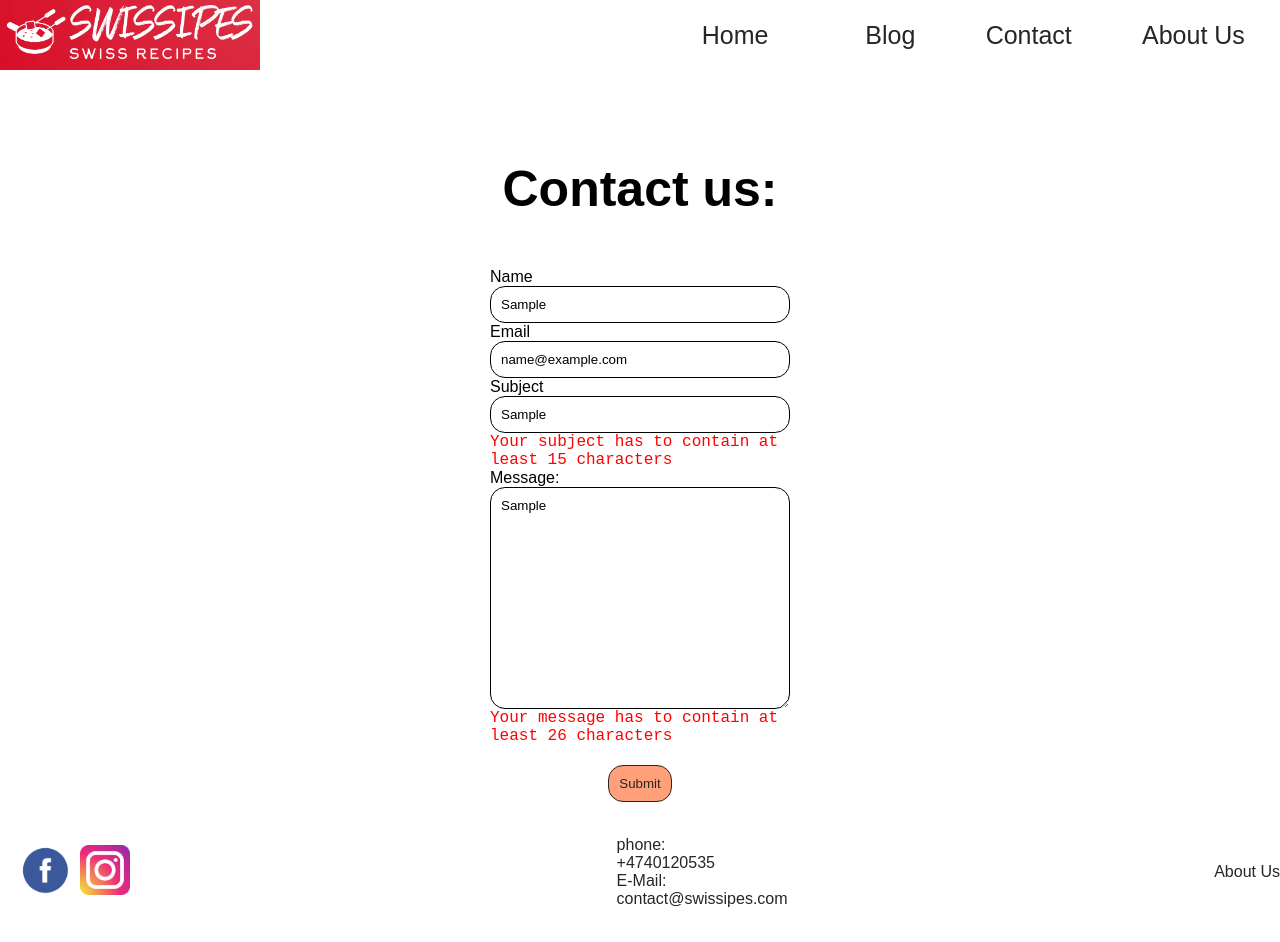
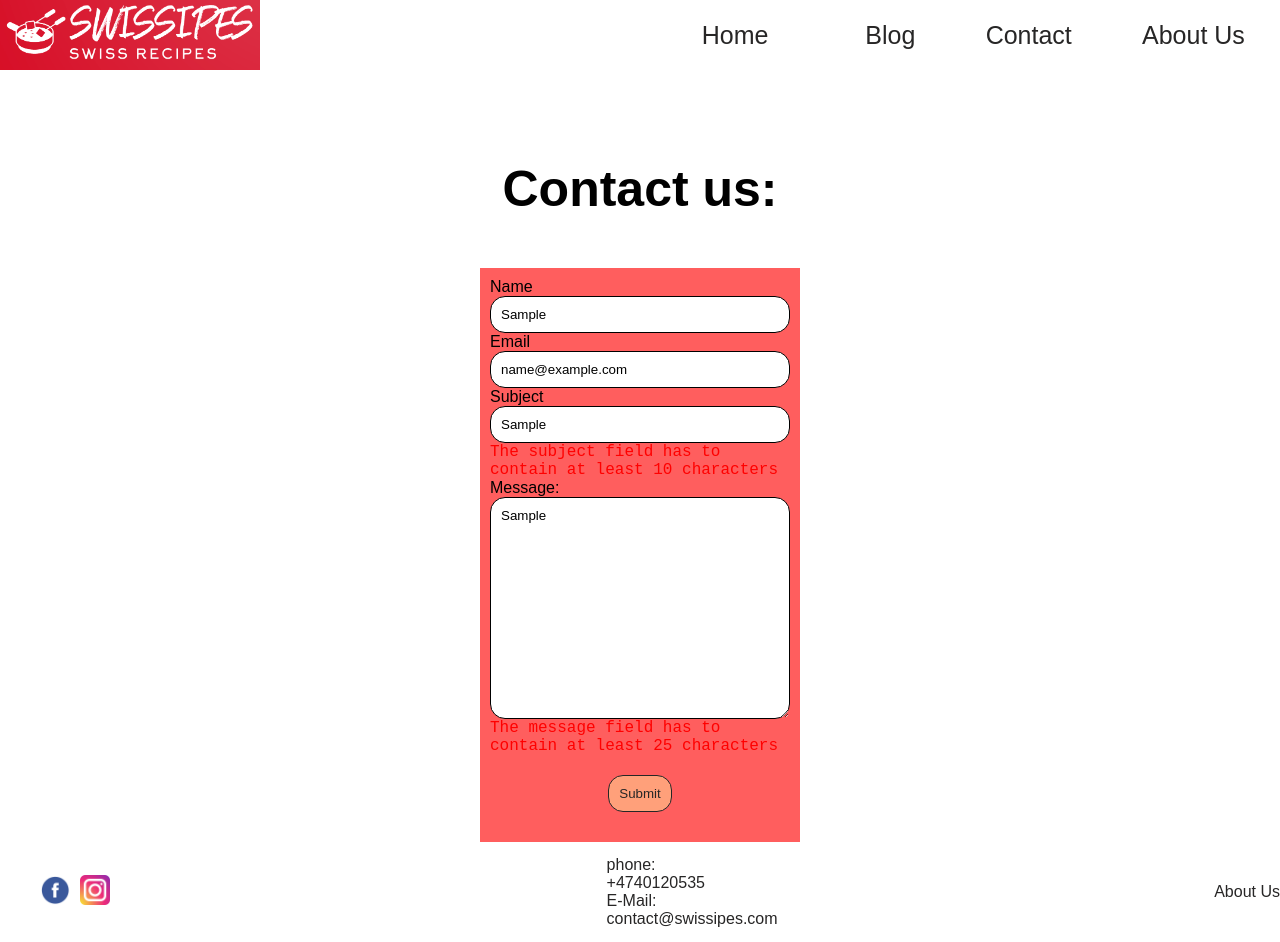
Before and after one commit to Noroff-FEU-Assignments/project-exam-1-DelisaRogger, a plain HTML site: page contact.html in a window 1280 px wide. Both pictures are taken after typing "Sample", "name@example.com", "Sample", "Sample" into the empty fields and a click on the input "Submit". Drawn offline with Linux system fonts and the light colour scheme; a web font is replaced by a local one.

Commit message:
carouselle

```diff
--- a/css/style.css
+++ b/css/style.css
@@ -31,6 +31,7 @@ main {
 
 footer li {
   list-style: none;
+  padding-right: 20px;
 }
 
 header, footer, .submit, .showbutt, .sortA, .sortZ, .showbuttons, .sortNew, .sortOld {
@@ -54,7 +55,7 @@ a, .arrow {
 }
 
 nav a, .flogos img {
-  height: 50px;
+  height: 30px;
 }
 
 nav a, h1 {
@@ -207,6 +208,7 @@ gap:10px;
 .carouselle {
   height: 1020px;
   overflow: hidden;
+  padding-bottom: 116px;
 }
 
 /* blog page */
@@ -298,6 +300,8 @@ h1, h2 {
   justify-content: space-around;
   margin-top: 50px;
   width: 300px;
+  background-color: #ff0000a1;
+  padding: 10px;
 }
 
 .formdiv div {
--- a/js/formValidation.js
+++ b/js/formValidation.js
@@ -19,28 +19,28 @@ function validateForm() {
     let isValid = true;
 
     if (name.value.length < 3) {
-        nameParagraph.innerHTML = "Please enter a valid name";
+        nameParagraph.innerHTML = "Please enter your full name";
         isValid = false;
     } else {
         nameParagraph.innerHTML = "";
     }
 
     if (!validateEmail(email.value)) {
-        emailParagraph.innerHTML = "Please enter a valid email address";
+        emailParagraph.innerHTML = "Please enter a valid email";
         isValid = false;
     } else {
         emailParagraph.innerHTML = "";
     }
 
     if (subject.value.length < 15) {
-        subjectParagraph.innerHTML = "Your subject has to contain at least 15 characters";
+        subjectParagraph.innerHTML = "The subject field has to contain at least 10 characters";
         isValid = false;
     } else {
         subjectParagraph.innerHTML = "";
     }
 
     if (message.value.length < 26) {
-        messageParagraph.innerHTML = "Your message has to contain at least 26 characters";
+        messageParagraph.innerHTML = "The message field has to contain at least 25 characters";
         isValid = false;
     } else {
         messageParagraph.innerHTML = "";
```
Also changed, not shown: index.html (+0 -3 lines).
